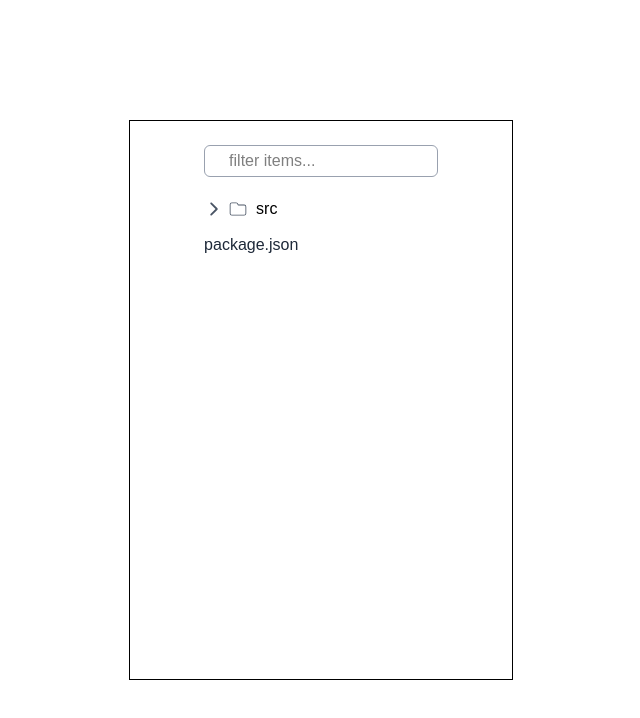
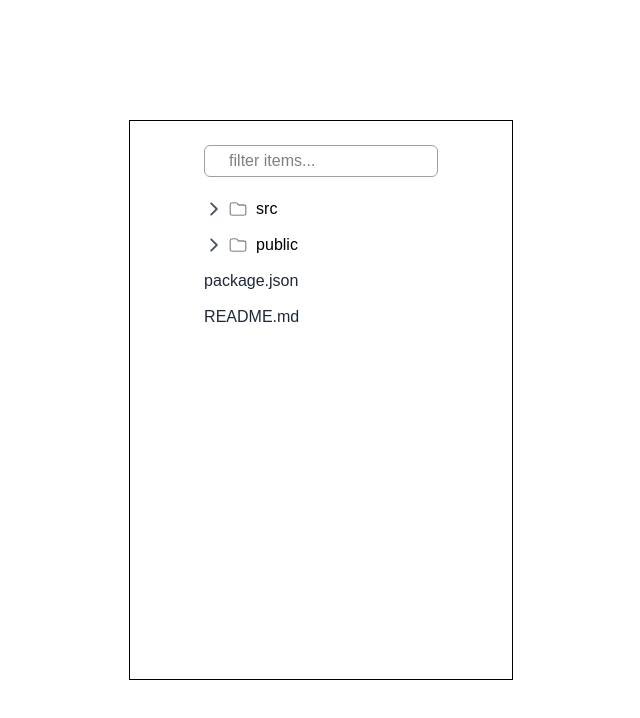
Before and after one commit to 2201monesh/components, a React (Vite) app: page / in a window 1280 px wide. Shown: the top 718 px of the page, without its empty margins (319-959 px from the left). Built offline with nearby package versions, Linux system fonts and the light colour scheme.

Commit message:
Added styling tree node

```diff
--- a/src/components/fileComponents/FileComponents.jsx
+++ b/src/components/fileComponents/FileComponents.jsx
@@ -3,6 +3,31 @@ import { Filter } from "lucide-react";
 import TreeNode from "./TreeNode";
 
 function FileComponents() {
+  //   const fileStructure = [
+  //     {
+  //       type: "folder",
+  //       name: "src",
+  //       children: [
+  //         {
+  //           type: "file",
+  //           name: "App.jsx",
+  //         },
+  //         {
+  //           type: "folder",
+  //           name: "components",
+  //           children: [
+  //             { type: "file", name: "Header.jsx" },
+  //             { type: "file", name: "Sidebar.jsx" },
+  //           ],
+  //         },
+  //       ],
+  //     },
+  //     {
+  //       type: "file",
+  //       name: "package.json",
+  //     },
+  //   ];
+
   const fileStructure = [
     {
       type: "folder",
@@ -10,7 +35,25 @@ function FileComponents() {
       children: [
         {
           type: "file",
+          name: "main.jsx",
+        },
+        {
+          type: "file",
           name: "App.jsx",
+        },
+        {
+          type: "folder",
+          name: "assets",
+          children: [
+            {
+              type: "file",
+              name: "logo.png",
+            },
+            {
+              type: "file",
+              name: "styles.css",
+            },
+          ],
         },
         {
           type: "folder",
@@ -18,7 +61,37 @@ function FileComponents() {
           children: [
             { type: "file", name: "Header.jsx" },
             { type: "file", name: "Sidebar.jsx" },
+            {
+              type: "folder",
+              name: "common",
+              children: [
+                { type: "file", name: "Button.jsx" },
+                { type: "file", name: "Card.jsx" },
+              ],
+            },
           ],
+        },
+        {
+          type: "folder",
+          name: "pages",
+          children: [
+            { type: "file", name: "Home.jsx" },
+            { type: "file", name: "About.jsx" },
+          ],
+        },
+      ],
+    },
+    {
+      type: "folder",
+      name: "public",
+      children: [
+        {
+          type: "file",
+          name: "index.html",
+        },
+        {
+          type: "file",
+          name: "favicon.ico",
         },
       ],
     },
@@ -26,11 +99,15 @@ function FileComponents() {
       type: "file",
       name: "package.json",
     },
+    {
+      type: "file",
+      name: "README.md",
+    },
   ];
 
   return (
     <div className="w-[30%] h-[70%] border flex items-center flex-col p-6">
-      <div className="w-[70%] flex flex-col h-[100%]">
+      <div className="w-[70%] flex flex-col h-[100%] overflow-y-scroll">
         <div className="w-[100%] h-8 border rounded-md px-3 py-2 outline-none border-gray-400 flex items-center mb-4">
           <Filter className="text-gray-500 mr-2" size={18} />
           <input
```
